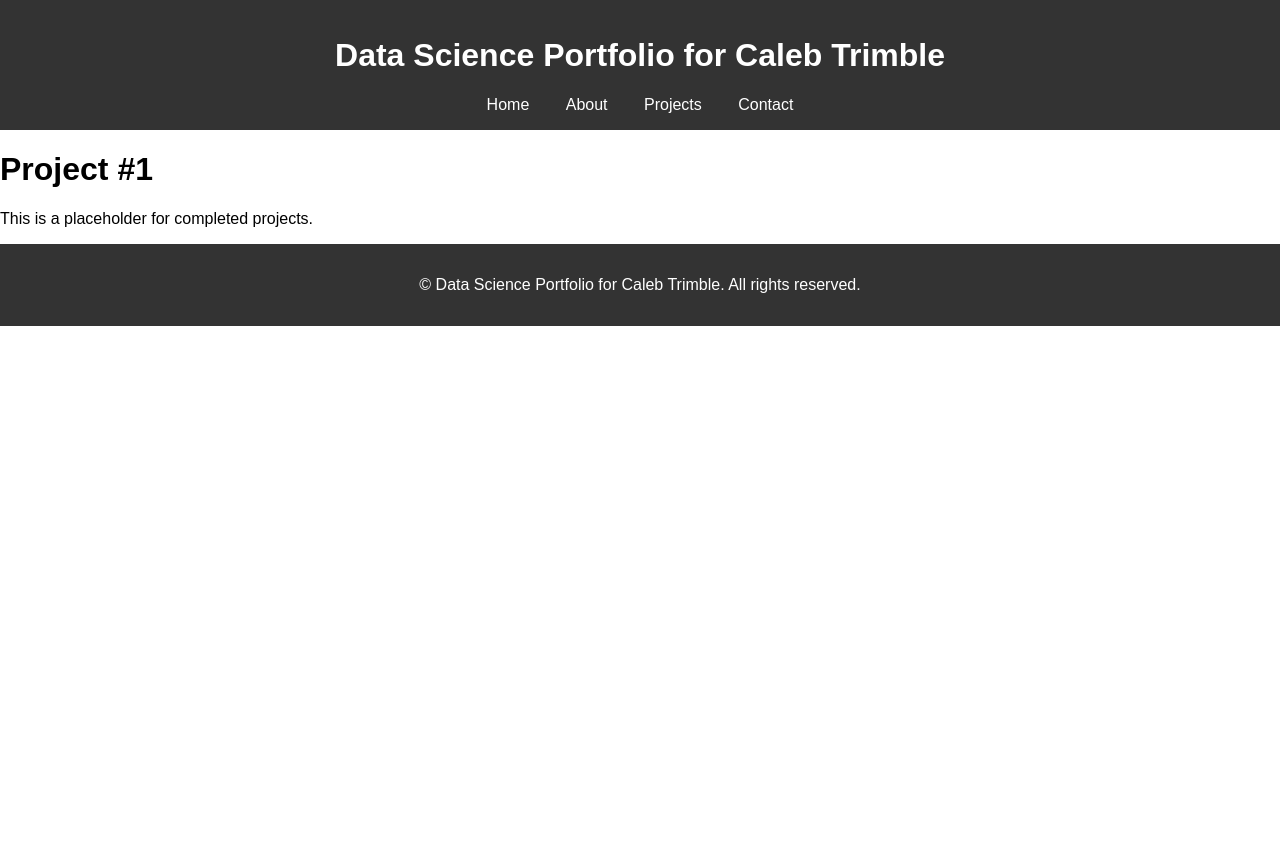
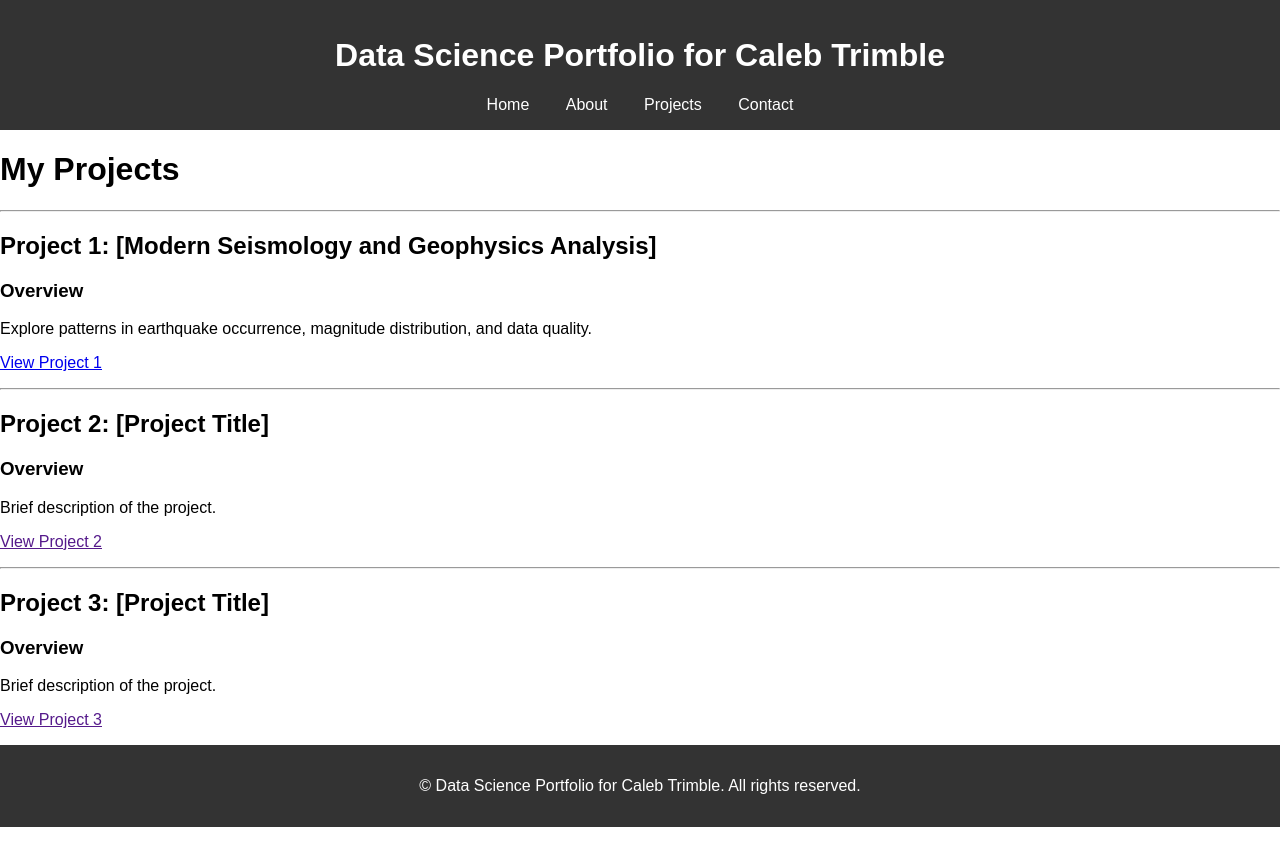
Before and after one commit to cmtrimble/cmtrimble.github.io, a Jekyll site: the page built from project.md, in a window 1280 px wide. Shown: the top 866 px of the page. Built offline with Jekyll 4.4.1, drawn with Linux system fonts in a browser that asks for light colours.

Commit message:
Update project.md
Added Project 1 and placeholders for 2 and 3.

```diff
--- a/project.md
+++ b/project.md
@@ -3,6 +3,29 @@ layout: default
 title: My Projects
 permalink: /project/
 ---
-# Project #1
 
-This is a placeholder for completed projects.
+# My Projects
+
+---
+
+## Project 1: [Modern Seismology and Geophysics Analysis]
+### Overview
+Explore patterns in earthquake occurrence, magnitude distribution, and data quality.
+
+[View Project 1](https://github.com/cmtrimble/cmtrimble.github.io/tree/3176c02ebda754571ac9a84daceae32e53b895bd/Project1)
+
+---
+
+## Project 2: [Project Title]
+### Overview
+Brief description of the project.
+
+[View Project 2]()
+
+---
+
+## Project 3: [Project Title]
+### Overview
+Brief description of the project.
+
+[View Project 3]()
```
